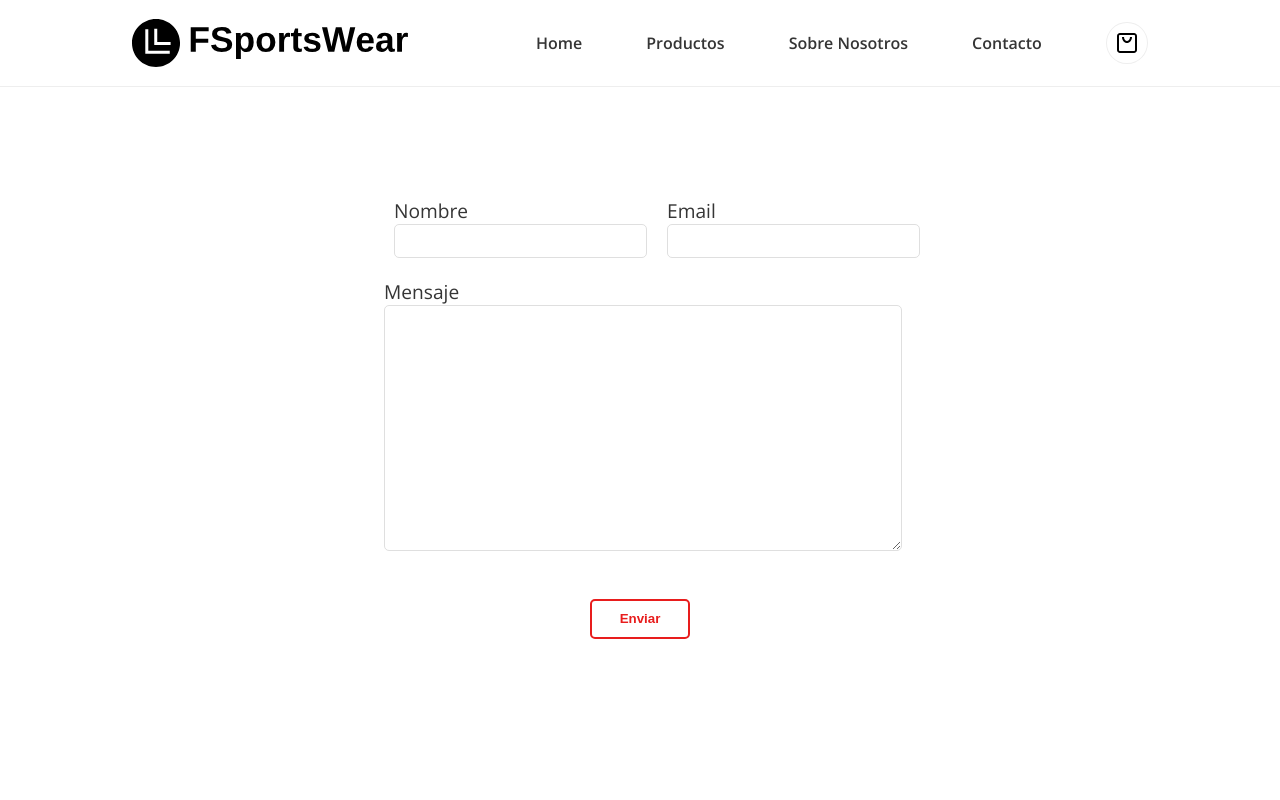
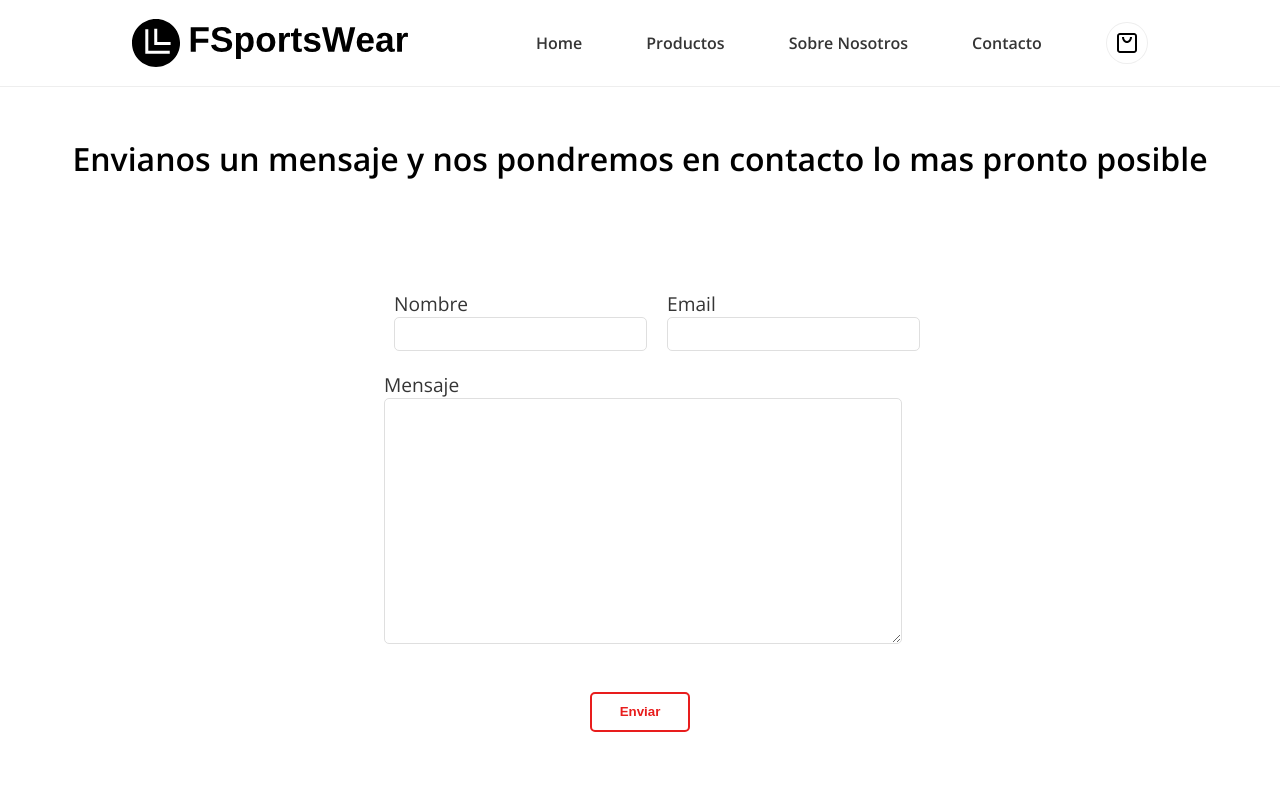
Before and after one commit to ValentinMarturet/react-ecommerce, a React (Vite) app: page /contact in a window 1280 px wide. Shown: the top 800 px of the page. Built offline with nearby package versions, Linux system fonts and the light colour scheme.

Commit message:
retocando pagina de contacto

```diff
--- a/src/pages/Contact/Contact.jsx
+++ b/src/pages/Contact/Contact.jsx
@@ -1,13 +1,17 @@
-import React from 'react'
-import ContactForm from '../../Components/Contact/ContactForm/ContactForm'
-import Layout from '../../Components/Layout/Layout'
+import React from "react";
+import ContactForm from "../../Components/Contact/ContactForm/ContactForm";
+import Layout from "../../Components/Layout/Layout";
+import styles from "./Contact.module.css";
 
 const Contact = () => {
   return (
     <Layout>
-        <ContactForm />
+      <h1 className={styles.title}>
+        Envianos un mensaje y nos pondremos en contacto lo mas pronto posible
+      </h1>
+      <ContactForm />
     </Layout>
-  )
-}
+  );
+};
 
-export default Contact
+export default Contact;
--- /dev/null
+++ b/src/pages/Contact/Contact.module.css
@@ -0,0 +1,6 @@
+.title {
+  text-align: center;
+  margin-top: 50px;
+  margin-bottom: 50px;
+  font-weight: 600;
+}
```
